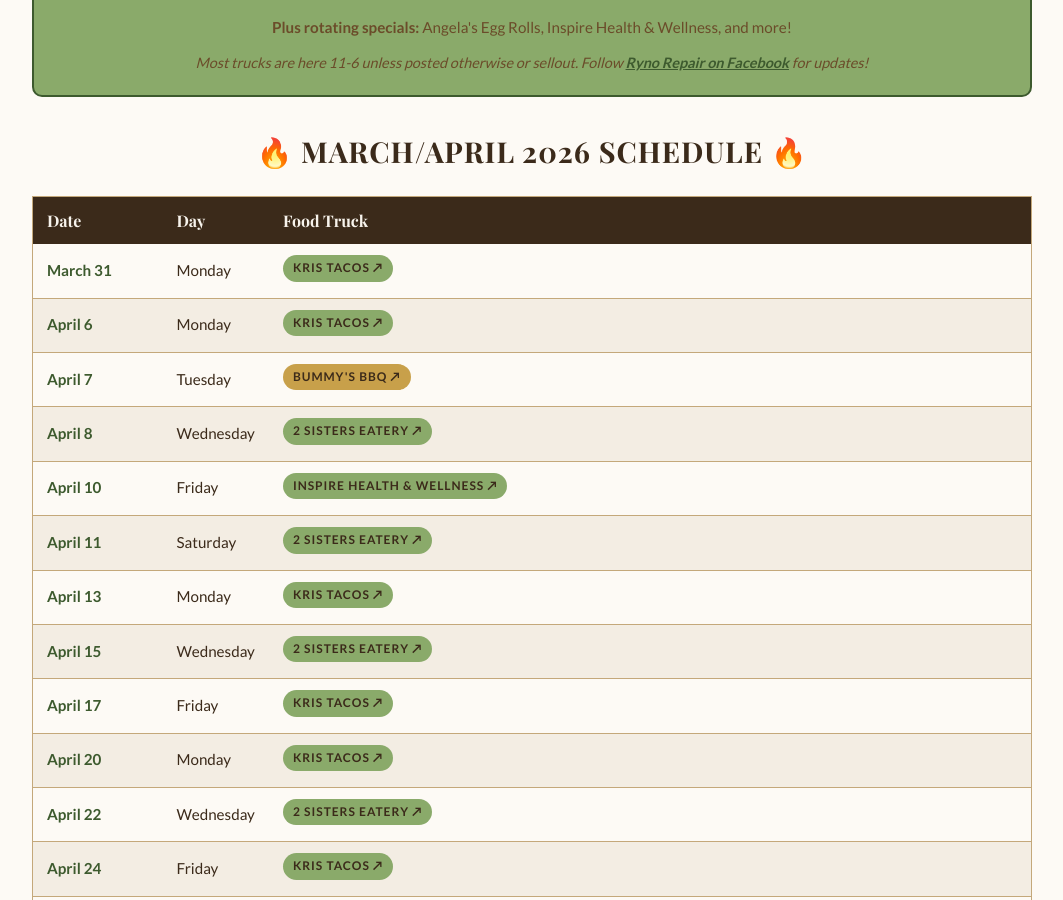
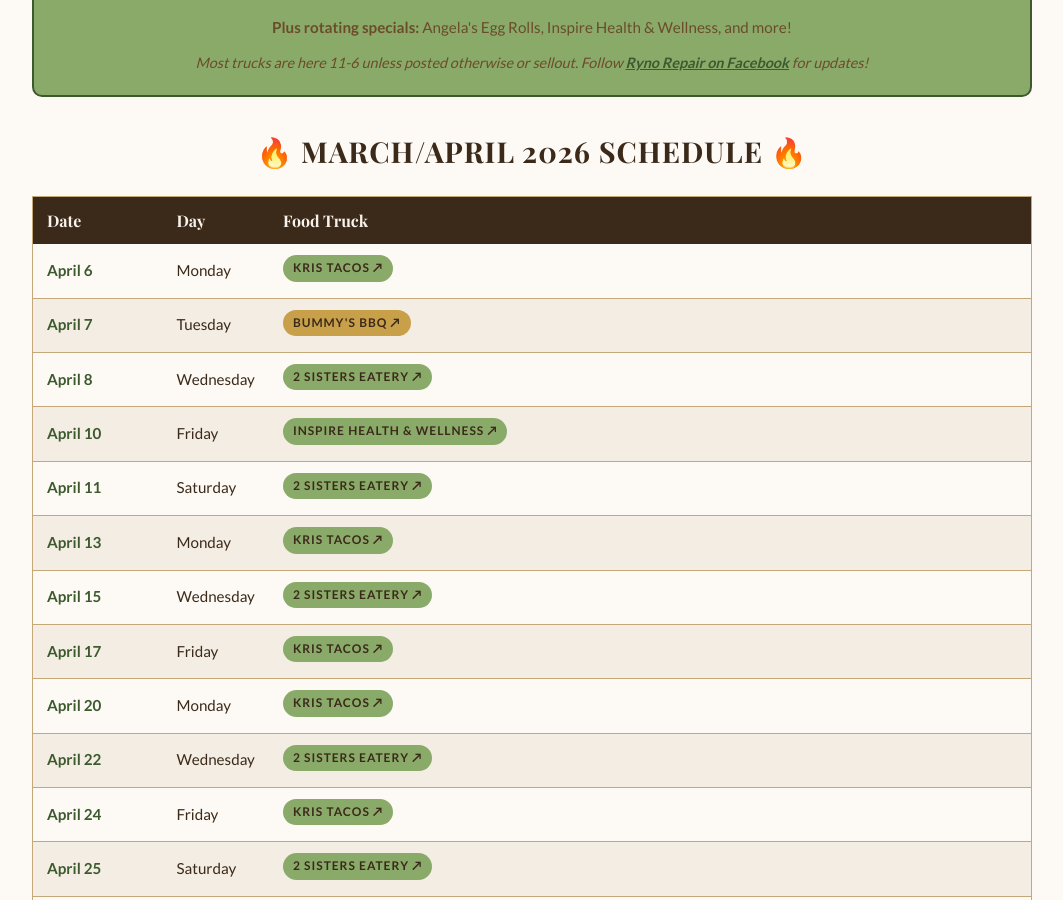
Before and after one commit to blueearthcommunitymarket/blueearthcommunitymarket.github.io, a Jekyll site: the page built from ryno-food-lot/index.html, in a window 1280 px wide and 900 px high, scrolled down 804 px. Shown: the whole window, without its empty margins (108-1171 px from the left). Built offline with Jekyll 4.4.1, drawn with Linux system fonts in a browser that asks for light colours; some web fonts are replaced.

Commit message:
Remove March 31 from food truck calendar - date has passed

```diff
--- a/ryno-food-lot/index.html
+++ b/ryno-food-lot/index.html
@@ -232,8 +232,6 @@
                 <tr><th style="width:130px;">Date</th><th style="width:100px;">Day</th><th>Food Truck</th></tr>
             </thead>
             <tbody>
-                <tr><td class="race-date">March 31</td><td>Monday</td><td><span class="tag"><a href="https://www.facebook.com/share/1AquB7sxYj/?mibextid=wwXIfr" target="_blank" rel="noopener" style="color:inherit;text-decoration:none;">Kris Tacos ↗</a></span></td></tr>
-
                 <tr><td class="race-date">April 6</td><td>Monday</td><td><span class="tag"><a href="https://www.facebook.com/share/1AquB7sxYj/?mibextid=wwXIfr" target="_blank" rel="noopener" style="color:inherit;text-decoration:none;">Kris Tacos ↗</a></span></td></tr>
                 <tr><td class="race-date">April 7</td><td>Tuesday</td><td><span class="tag tag-gold"><a href="https://www.facebook.com/share/1GXr44CKx8/?mibextid=wwXIfr" target="_blank" rel="noopener" style="color:inherit;text-decoration:none;">Bummy's BBQ ↗</a></span></td></tr>
                 <tr><td class="race-date">April 8</td><td>Wednesday</td><td><span class="tag"><a href="https://www.facebook.com/share/18GUPLUwMf/?mibextid=wwXIfr" target="_blank" rel="noopener" style="color:inherit;text-decoration:none;">2 Sisters Eatery ↗</a></span></td></tr>
```
